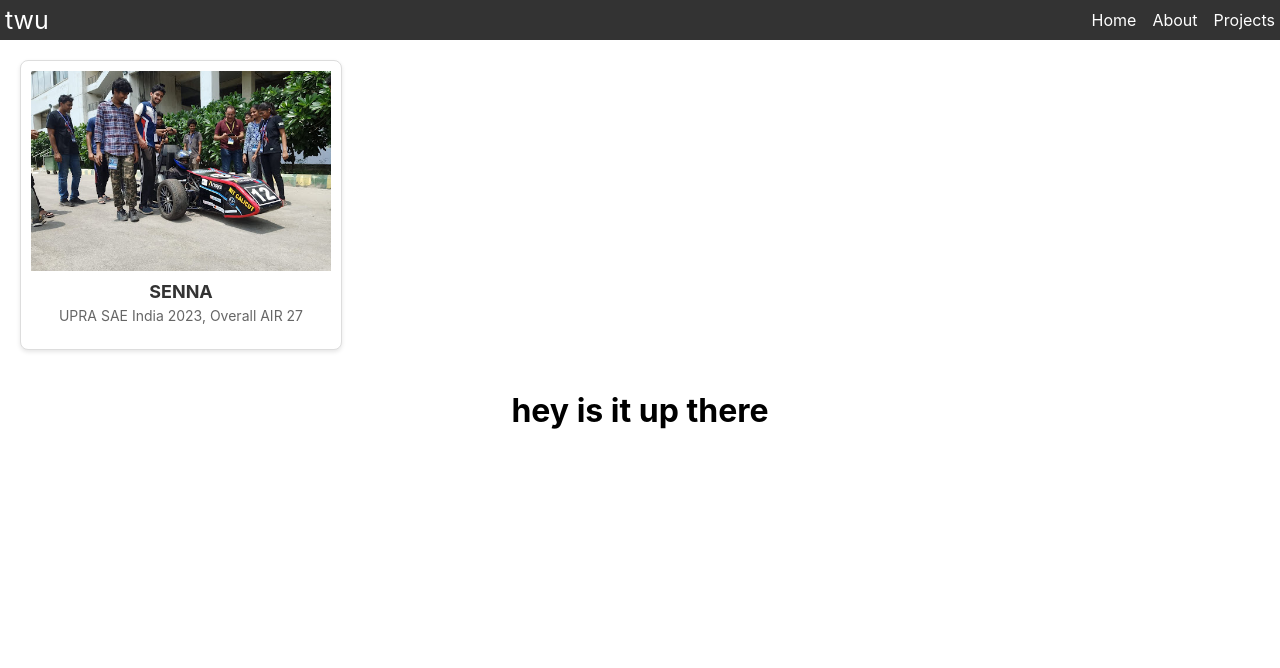
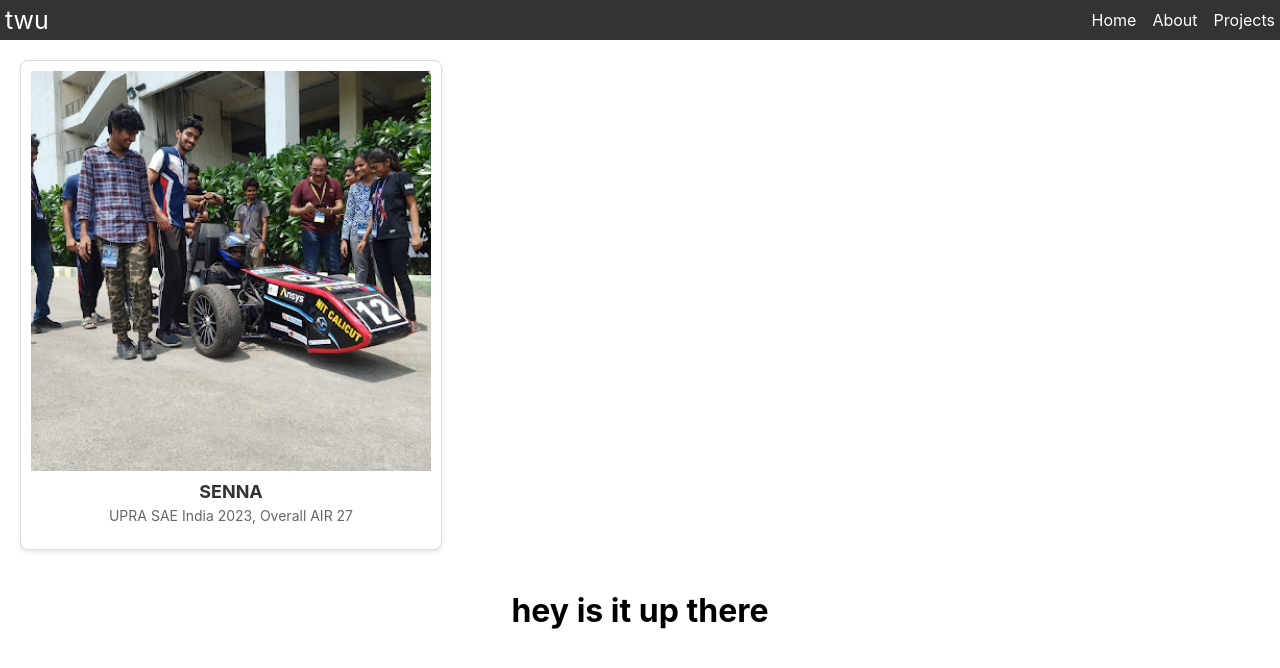
Before and after one commit to sanad4k/try, a React app: page / in a window 1280 px wide. Shown: the top 668 px of the page. Built offline with nearby package versions, Linux system fonts and the light colour scheme.

Commit message:
added some styling and set size to the cards

```diff
--- a/src/components/card.css
+++ b/src/components/card.css
@@ -2,16 +2,19 @@
     border: 1px solid #ddd; /* Light gray border */
     border-radius: 8px; /* Rounded corners */
     box-shadow: 0 2px 4px rgba(0, 0, 0, 0.1); /* Subtle shadow */
-    width: 300px; /* Fixed width */
+    width:400px;
+    flex-wrap: wrap;
     overflow: hidden; /* Hide overflowing content */
     background-color: #fff; /* White background */
     margin: 20px; /* Spacing around the card */
     padding: 10px; /* Padding inside the card */
+    display: flex;
+    flex-direction: column;
   }
 
   .image-container {
     width: 100%; /* Full width */
-    height: 200px; /* Fixed height */
+    height: 400px;
     overflow: hidden; /* Hide overflow */
   }
 
```
